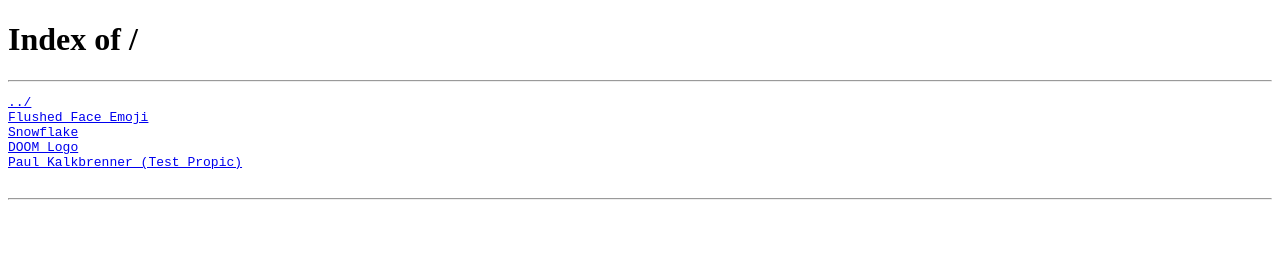
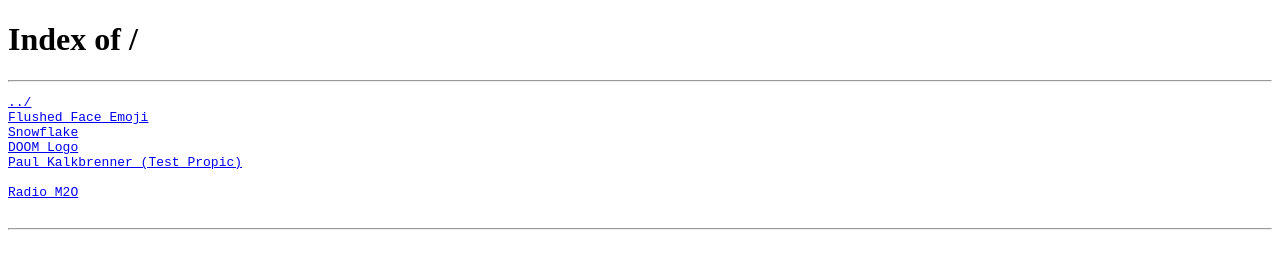
Before and after one commit to claudiobosetti/claudiobosetti.github.io, a plain HTML site: page index/db_assets.html in a window 1280 px wide. Drawn offline with Linux system fonts and the light colour scheme.

Commit message:
m2o radio asset added

```diff
--- a/index/db_assets.html
+++ b/index/db_assets.html
@@ -13,5 +13,7 @@
 <a href="../assets/doom.png">DOOM Logo</a>
 <a href="../assets/propic.jpg">Paul Kalkbrenner (Test Propic)</a>
 
+<a href="../assets/m2o.m3u">Radio M2O</a>
+
 </pre><hr></body>
 </html>
```
Also changed, not shown: 1 other file.
